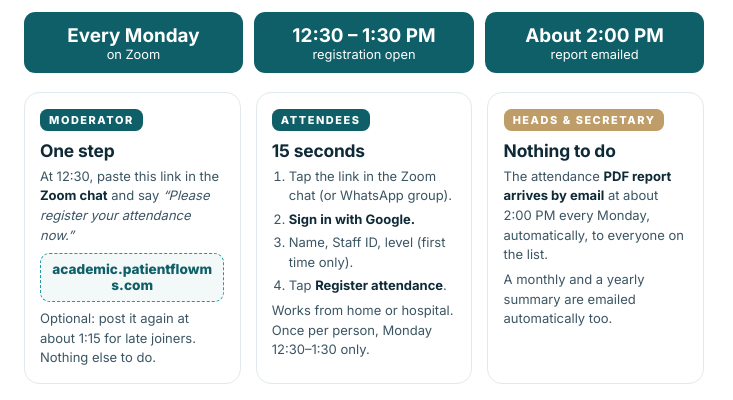
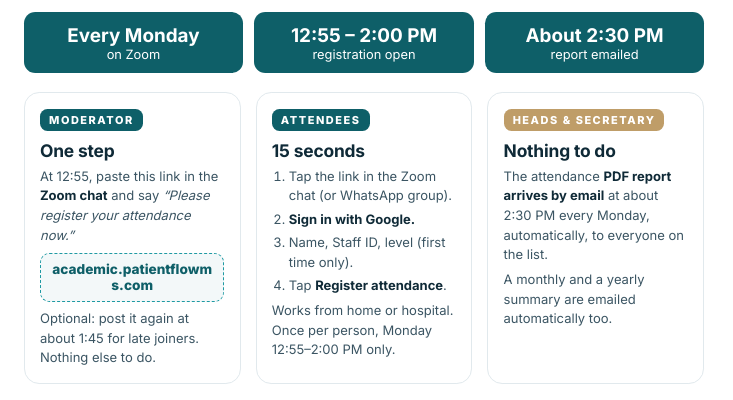
Before and after one commit to swsaulat/academic-activity, a plain HTML site: page guide.html in a window 1280 px wide. Shown: the part 262-662 px from the top of the page, 276-1009 px from the left. Drawn offline with Linux system fonts and the light colour scheme.

Commit message:
New Monday time 12:55-14:00

```diff
--- a/guide.html
+++ b/guide.html
@@ -67,17 +67,17 @@
 
   <div class="when">
     <div><b>Every Monday</b>on Zoom</div>
-    <div><b>12:30 – 1:30 PM</b>registration open</div>
-    <div><b>About 2:00 PM</b>report emailed</div>
+    <div><b>12:55 – 2:00 PM</b>registration open</div>
+    <div><b>About 2:30 PM</b>report emailed</div>
   </div>
 
   <div class="who">
     <div class="card">
       <span class="role">Moderator</span>
       <h3>One step</h3>
-      <p>At 12:30, paste this link in the <b>Zoom chat</b> and say <i>“Please register your attendance now.”</i></p>
+      <p>At 12:55, paste this link in the <b>Zoom chat</b> and say <i>“Please register your attendance now.”</i></p>
       <div class="big"><span data-u="">academic.patientflowms.com</span></div>
-      <p>Optional: post it again at about 1:15 for late joiners. Nothing else to do.</p>
+      <p>Optional: post it again at about 1:45 for late joiners. Nothing else to do.</p>
     </div>
     <div class="card">
       <span class="role">Attendees</span>
@@ -88,12 +88,12 @@
         <li>Name, Staff ID, level (first time only).</li>
         <li>Tap <b>Register attendance</b>.</li>
       </ol>
-      <p style="margin-top:1.5mm">Works from home or hospital. Once per person, Monday 12:30–1:30 only.</p>
+      <p style="margin-top:1.5mm">Works from home or hospital. Once per person, Monday 12:55–2:00 PM only.</p>
     </div>
     <div class="card g">
       <span class="role">Heads &amp; Secretary</span>
       <h3>Nothing to do</h3>
-      <p>The attendance <b>PDF report arrives by email</b> at about 2:00 PM every Monday, automatically, to everyone on the list.</p>
+      <p>The attendance <b>PDF report arrives by email</b> at about 2:30 PM every Monday, automatically, to everyone on the list.</p>
       <p style="margin-top:1.5mm">A monthly and a yearly summary are emailed automatically too.</p>
     </div>
   </div>
@@ -109,7 +109,7 @@
   <h2><span class="n">2</span>Common questions</h2>
   <ul>
     <li><b>Someone attended but could not register?</b> Dashboard → <b>+ Manual entry</b>. It is marked “Manual” in the report.</li>
-    <li><b>“Not open yet” or “Registration closed”?</b> Registration only works on Monday from 12:30 to 1:30 PM.</li>
+    <li><b>“Not open yet” or “Registration closed”?</b> Registration only works on Monday from 12:55 to 2:00 PM.</li>
     <li><b>Wrong name or ID?</b> Dashboard → tap <b>✎</b> on that row, correct it, write a reason. Every change is logged.</li>
     <li><b>Add or remove an email recipient, or change the time?</b> Contact the system owner, <b>Dr. Swaid Saulat</b> (swsaulat@gmail.com).</li>
   </ul>
```
Also changed, not shown: eposter.html (+3 -3 lines), E-Poster.png, 1 other file.
